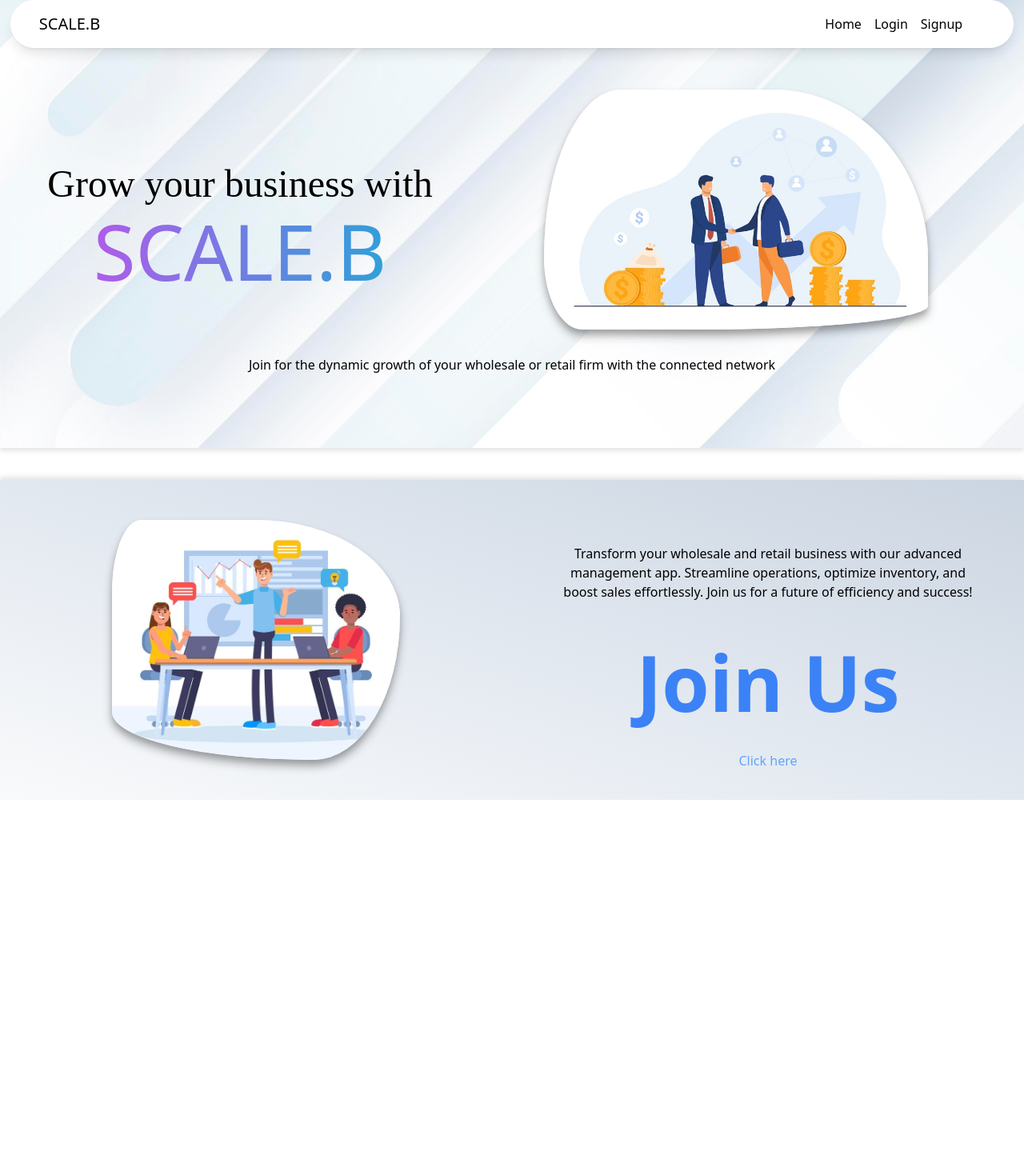
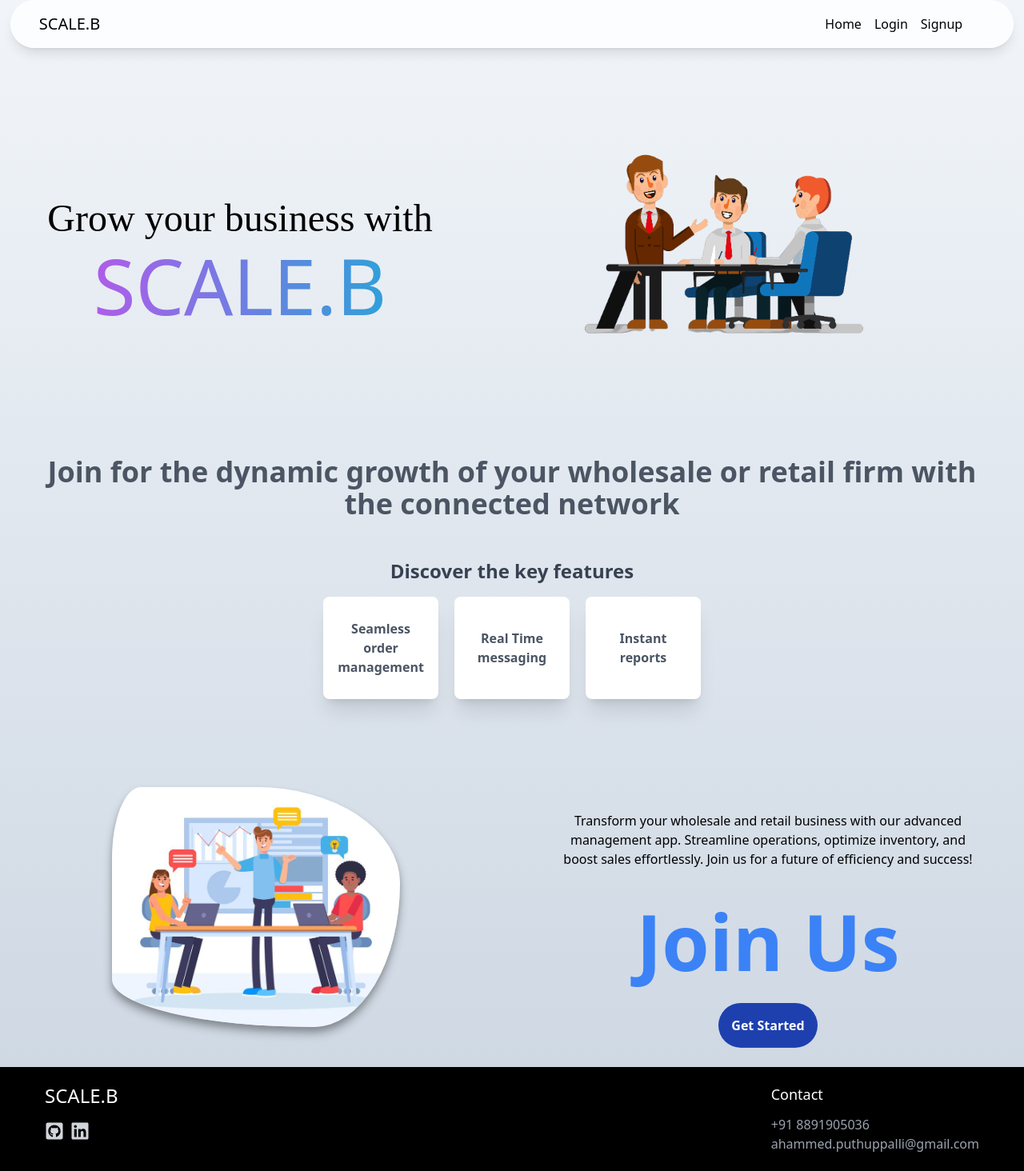
Before and after one commit to ahammedalip/scaleb_frontend, a React (Vite) app: page / in a window 1280 px wide. Shown: the top 1464 px of the page at 80% size. Before the commit the page ends 1000 px from the top, so only its background shows below. Built offline with nearby package versions, Linux system fonts and the light colour scheme; no server answers; a web font is replaced by a local one.

Commit message:
revamped home page,

```diff
--- a/src/components/LandingFirst/Landing.first.tsx
+++ b/src/components/LandingFirst/Landing.first.tsx
@@ -1,32 +1,48 @@
 
 import './landing.first.css'
 import { Link } from 'react-router-dom';
-import image1 from "../../../public/images/6685.jpg"
 import image2 from "../../../public/images/buisiness meet.jpg"
+import image3 from '../../../public/images/home 1.png'
 
 function LandingFirst() {
   return (
     <div className=''>
 
-      <div className='background'>
+      <div className='backgroun'>
 
-        <div className='name text-center flex items-center pt-28 '>
+        <div className='name text-center flex items-center pt-20 '>
           <div className='textName flex-1'>
             <h3 className='growPara'>Grow your business with</h3>
             <h1 className='scaleb text-8xl bg-gradient-to-r from-fuchsia-500 to-cyan-500 bg-clip-text text-transparent'>SCALE.B</h1>
           </div>
 
-          <div className='pl-20 flex-1'>
-            <img src={image1} alt="Your Alt Text" className="sideImage " />
+          <div className='pl-20 flex-1 '>
+            <img src={image3} alt="Your Alt Text" className="sideImage w-[450px]" />
 
           </div>
 
         </div>
-        <h4 className='footTitle pt-8 text-center'>Join for the dynamic growth of your wholesale or retail firm with the connected network</h4>
       </div>
-      <div className='pt-10'></div>
-      <div className=' flex landingSecond bg-gradient-to-bl from-slate-300 via-slate-200 to-gray-50'>
+      <div className='p-10 flex items-center justify-center flex-col'>
+        <h4 className='footTitl text-center text-4xl font-bold text-gray-600'>Join for the dynamic growth of your wholesale or retail firm with the connected network</h4>
+        <div className='p-5 pt-12 text-center'>
 
+          <h1 className='font-semibold text-2xl text-gray-700'>Discover the key features</h1>
+          <div className='pt-4 flex flex-col sm:flex-row sm:space-x-5 space-x-0 space-y-4 sm:space-y-0'>
+            <div className='bg-white p-7 text-center items-center justify-center flex w-36 rounded-lg shadow-xl font-bold text-gray-600'>
+              <h1>Seamless order management</h1>
+            </div>
+            <div className='bg-white p-7 text-center items-center justify-center flex w-36 rounded-lg shadow-xl font-bold text-gray-600'>
+              <h1>Real Time messaging</h1>
+            </div>
+            <div className='bg-white p-7 text-center items-center justify-center flex w-36 rounded-lg shadow-xl font-bold text-gray-600'>
+              <h1>Instant reports</h1>
+            </div>
+          </div>
+        </div>
+      </div>
+      <div className=' flex landingSecon '>
+        {/* bg-gradient-to-bl from-slate-300 via-slate-200 to-gray-50 */}
         <div className='flex-1 grid place-items-center'>
           <img src={image2} alt="" className='sideImage2' />
         </div>
@@ -34,10 +50,12 @@ function LandingFirst() {
           <p className=' ml-16 mr-16 font-medium'>Transform your wholesale and retail business with our advanced management app. Streamline operations,
             optimize inventory, and boost sales effortlessly. Join us for a future of efficiency and success!</p>
           <h1 className='font-bold text-8xl pt-4  text-blue-500'>Join Us</h1>
+          <div className='flex items-center justify-center'>
+            <Link to='/action'>
+              <h2 className='text-white p-4 rounded-full px-4 bg-blue-800 w-fit font-semibold animate-bounce'>Get Started</h2>
+            </Link>
+          </div>
 
-         <Link to='/action'>
-         <h2 className='text-blue-400'>Click here</h2>
-          </Link>
 
 
 
--- a/src/components/LandingFirst/landing.first.css
+++ b/src/components/LandingFirst/landing.first.css
@@ -1,10 +1,12 @@
 .background {
-    background-image: url('../../../public/images/5588665.jpg');
+    /* background-image: url('../../../public/images/5588665.jpg'); */
     background-size: cover;
     background-position: center;
     height: 70vh;
     box-shadow: 0px 4px 6px rgba(0, 0, 0, 0.1)
 }
+
+
 
 .growPara {
     font-family: 'Grape Nuts', cursive;
@@ -18,14 +20,14 @@
 }
 
 .sideImage {
-    height: 300px;
+    /* height: 500px; */
 
-    border-radius: 20% 40% 60% 10% / 70% 70% 10% 30%;
+    /* border-radius: 20% 40% 60% 10% / 70% 70% 10% 30%; */
     /* border-top-right-radius: 70%;
     border-bottom-right-radius: 20%; */
-    box-shadow:
+    /* box-shadow:
         0px 4px 6px rgba(0, 0, 0, 0.1),
-        0px 8px 12px rgba(0, 0, 0, 0.3);
+        0px 8px 12px rgba(0, 0, 0, 0.3); */
 }
 
 .sideImage2{
@@ -43,17 +45,18 @@
     animation-name: slidein;
 }
 
-@keyframes slidein {
-    from {
-        margin-right: 100%;
-        width: 300%;
+@keyframes bounce {
+    0%, 100% {
+      transform: translateY(0); /* Start and end position */
     }
+    50% {
+      transform: translateY(-10px); /* Midway point, adjust as needed */
+    }
+  }
 
-    to {
-        margin-right: 0%;
-        width: 100%;
-    }
-}
+  .animate-bounce {
+    animation: bounce 1s infinite; /* Apply the animation with a duration of 1 second and infinite looping */
+  }
 
 .landingSecond {
     /* background: linear-gradient(135deg, #7e7ea6, #4a47a3); */
--- a/src/components/Sales/Orders/CreateOrder.tsx
+++ b/src/components/Sales/Orders/CreateOrder.tsx
@@ -22,9 +22,10 @@ interface Production {
   productionName: string;
   availableItems: string[];
 }
+type FetchOrdersFunction = () => void;
 
 
-function CreateOrder() {
+function CreateOrder({ fetchOrders }: { fetchOrders: FetchOrdersFunction }) {
   const [loading, setLoading] = useState(false)
   const [createOrder, setCreateOrder] = useState<boolean>(false);
   const [availableProduction, setAvailableProduction] = useState<Production[]>([]);
@@ -40,6 +41,7 @@ function CreateOrder() {
     date: '',
     quantity: '',
   });
+
 
 
   const resetForm = () => {
@@ -165,7 +167,8 @@ function CreateOrder() {
         setCreateOrder(false)
         toast.success('Order Created!')
         resetForm()
-        // onOrderCreated();
+        fetchOrders()
+
       }
 
     } catch (error) {
--- a/src/components/Sales/Orders/Orders.tsx
+++ b/src/components/Sales/Orders/Orders.tsx
@@ -208,7 +208,7 @@ function ExistingOrders() {
   return (
     <div className='bg-white rounded-md shadow-md'>
       <div className='text-center'>
-        <CreateOrder />
+        <CreateOrder fetchOrders = {fetchOrders}/>
       </div>
       {loading ? (
         <div className='flex items-center justify-center h-96 '>
--- a/src/components/header/Header.css
+++ b/src/components/header/Header.css
@@ -27,3 +27,10 @@
     background-color: rgba(0,  0,  0,  0.14);
     cursor: pointer;
   }
+
+  .header-container {
+    backdrop-filter: blur(5px); /* Adjust blur intensity as needed */
+    background-color: rgba(255, 255, 255, 0.8); /* Adjust transparency with the last parameter (0 to 1) */
+  }
+
+  /* Other CSS styles */
--- a/src/components/header/Header.tsx
+++ b/src/components/header/Header.tsx
@@ -37,7 +37,7 @@ const Header:React.FC=()=> {
 
   return (
     <div className='flex justify-center'>
-      <div className="fixed p-4 w-[98%] border-box shadow-lg flex justify-between items-center rounded-full bg-white">
+      <div className="fixed p-4 w-[98%] border-box shadow-lg flex justify-between items-center rounded-full header-container ">
         <h2 className="headerLogo pl-5 text-xl">SCALE.B</h2>
         {isRetailerLoggedIn ? (
           <div className='flex items-center space-x-10 mr-4'>
--- a/src/pages/landing.tsx
+++ b/src/pages/landing.tsx
@@ -1,11 +1,42 @@
 import LandingFirst from '../components/LandingFirst/Landing.first'
 import Header from '../components/header/Header'
-
+import { FaGithubSquare } from "react-icons/fa";
+import { FaLinkedin } from "react-icons/fa";
 function landing() {
   return (
-    <div>
+    <div className='bg-gradient-to-b from-slate-100 to-slate-300'>
+
+
       <Header />
+
       <LandingFirst />
+      <div className='footer bg-black '>
+        <div className='flex flex-row justify-between'>
+
+
+        <div className='p-5 pl-14'>
+          <h1 className='scaleb text-2xl text-white bg-clip-text text-transparent'>SCALE.B</h1>
+          <div className='flex flex-row space-x-2 pt-4'>
+
+            <a href="https://github.com/ahammedalip" >
+              <FaGithubSquare className='text-gray-300 text-2xl' />
+            </a>
+            <a href="https://www.linkedin.com/in/ahammedalip-webdeveloper/">
+              <FaLinkedin className='text-gray-300 text-2xl' />
+            </a>
+          </div>
+        </div>
+
+
+        <div className='text-white p-5 pr-14'>
+          <h1 className='text-lg'>Contact</h1>
+          <h1 className='pt-3 text-gray-400'>+91 8891905036</h1>
+          <h1 className='text-gray-400'>ahammed.puthuppalli@gmail.com</h1>
+        </div>
+        </div>
+
+        <h1 className='text-gray-400 text-center text-sm'>©All rights reserved.</h1>
+      </div>
     </div>
   )
 }
```
Also changed, not shown: public/images/home 1.png (added).
